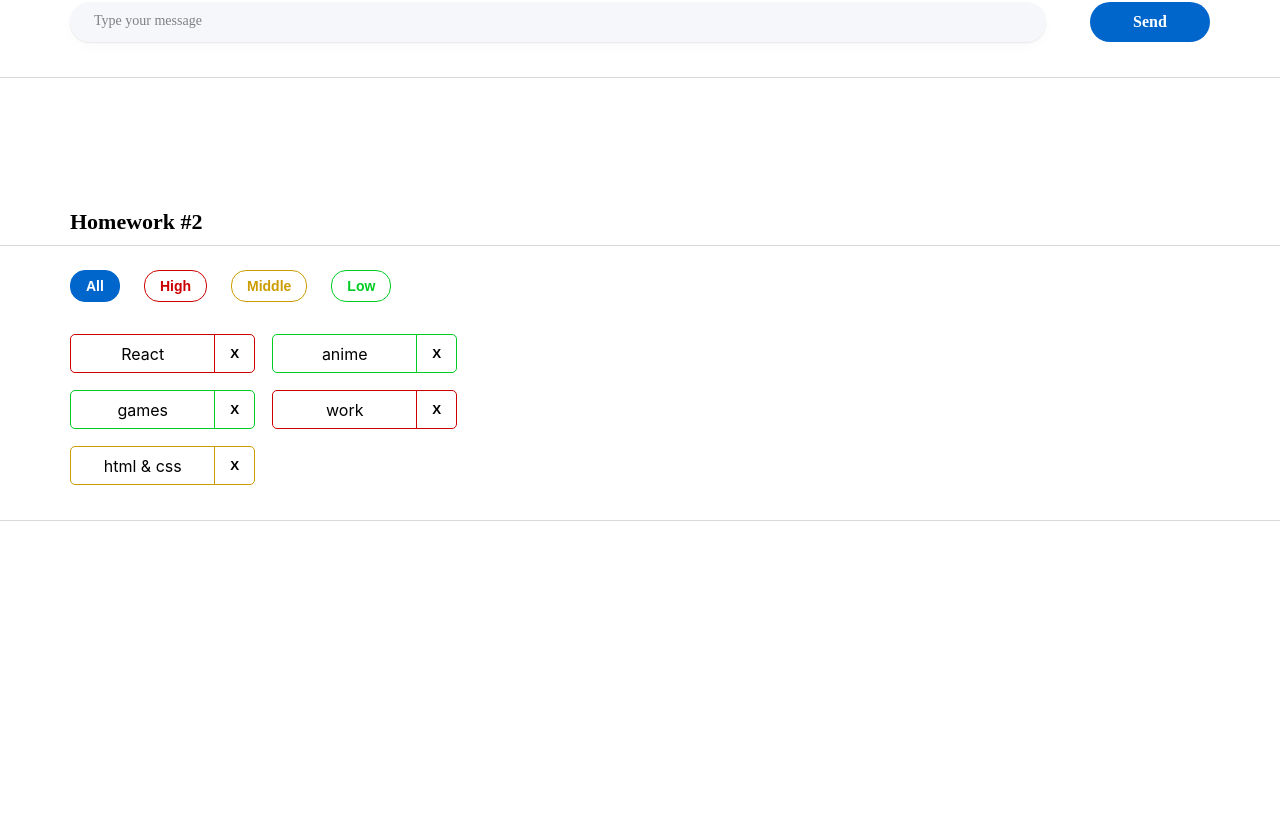
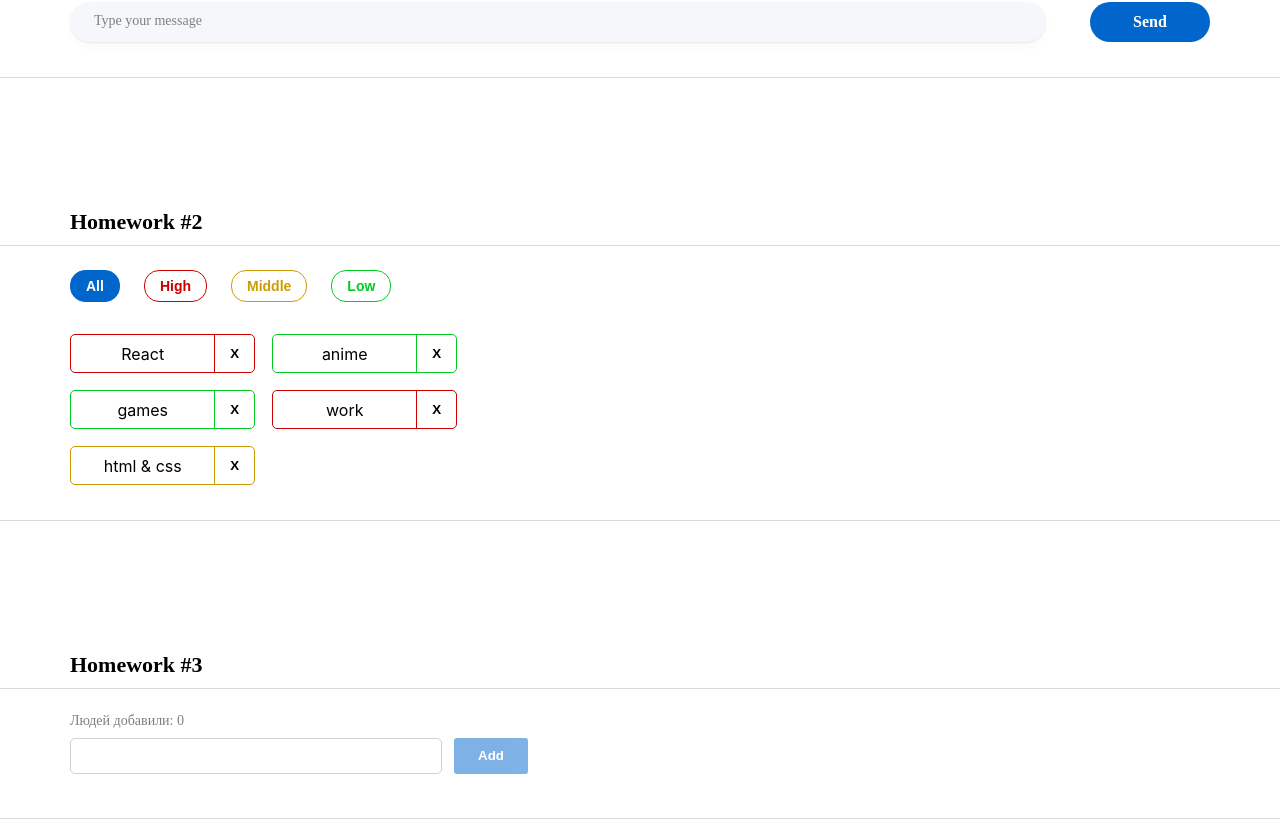
Before and after one commit to proffery/HomeWork, a React (Create React App) app: page / in a window 1280 px wide. Shown: the part 393-1212 px from the top of the page. Before the commit the page ends 914 px from the top, so only its background shows below. Built offline with nearby package versions, Linux system fonts and the light colour scheme.

Commit message:
HW3 isDone

```diff
--- a/src/s1-main/App.tsx
+++ b/src/s1-main/App.tsx
@@ -2,6 +2,7 @@
 import s from './App.module.css'
 import HW1 from '../s2-homeworks/hw01/HW1'
 import HW2 from '../s2-homeworks/hw02/HW2'
+import HW3 from '../s2-homeworks/hw03/HW3'
 
 function App() {
     return (
@@ -9,7 +10,7 @@
             <HW1/>
             {/*раскомментировать по ходу выполнения*/}
             <HW2/>
-            {/*<HW3/>*/}
+            <HW3/>
             {/*<HW4/>*/}
 
             {/*при выполнении дз 5 и более - закомментировать здесь дз 1-4, так как они есть внутри дз 5*/}
--- a/src/s2-homeworks/hw03/Greeting.module.css
+++ b/src/s2-homeworks/hw03/Greeting.module.css
@@ -1,35 +1,93 @@
 .greetingForm {
+  font-family: Montserrat;
+  font-size: 14px;
+  font-style: normal;
+  line-height: normal;
 }
 
 .inputAndButtonContainer {
+  display: flex;
+  gap: 12px;
+  padding: 9px 0;
 }
 
 .error {
+    color: #CC0000;
 }
 
 .input {
+  display: flex;
+  width: 372px;
+  height: 36px;
+  justify-content: center;
+  align-items: center;
+  flex-shrink: 0;
+  border-radius: 5px;
+  border: 1px solid #d1d1d1;
+  outline: none;
+  padding: 0 12px;
+  font-size: 16px;
+  font-weight: 500;
+  line-height: normal;
 }
 
 .input:focus {
+  color: #000;
 }
 
 .errorInput {
+  display: flex;
+  width: 372px;
+  height: 36px;
+  justify-content: center;
+  align-items: center;
+  flex-shrink: 0;
+  border-radius: 5px;
+  border: 1px solid #cc0000;
+  outline: none;
+  margin-bottom: 9px;
 }
 
 .button {
+  display: inline-flex;
+  height: 36px;
+  padding: 5px 24px;
+  justify-content: center;
+  align-items: center;
+  gap: 10px;
+  flex-shrink: 0;
+  border-radius: 3px;
+  background: #06c;
+  color: #fff;
+  font-weight: 600;
+  line-height: 20px;
+  text-transform: capitalize;
+  outline: none;
+  border: none;
 }
 
 .button:focus {
+    border: none;
+    outline: none;
 }
 
 .button:active {
+    border: none;
+    outline: none;
 }
 
 .button:disabled {
+    opacity: 0.5;
 }
 
 .text {
+  color: rgba(0, 0, 0, 0.5);
+  font-weight: 400;
+  line-height: normal;
 }
 
 .greeting {
+  color: #000;
+  font-weight: 500;
+  line-height: normal;
 }
--- a/src/s2-homeworks/hw03/Greeting.tsx
+++ b/src/s2-homeworks/hw03/Greeting.tsx
@@ -2,14 +2,14 @@
 import s from './Greeting.module.css'
 
 type GreetingPropsType = {
-    name: any // need to fix any
-    setNameCallback: any // need to fix any
-    addUser: any // need to fix any
-    onBlur: any // need to fix any
-    onEnter: any // need to fix any
-    error: any // need to fix any
-    totalUsers: any // need to fix any
-    lastUserName?: any // need to fix any
+    name: string // need to fix any
+    setNameCallback: (e: ChangeEvent<HTMLInputElement>) => void // need to fix any
+    addUser: () => void // need to fix any
+    onBlur: (e: ChangeEvent<HTMLInputElement>) => void// need to fix any
+    onEnter: (e: KeyboardEvent<HTMLInputElement>) => void // need to fix any
+    error: string // need to fix any
+    totalUsers: number // need to fix any
+    lastUserName?: string // need to fix any
 }
 
 // презентационная компонента (для верстальщика)
@@ -25,7 +25,7 @@
         lastUserName,
     } // деструктуризация пропсов
 ) => {
-    const inputClass = s.errorInput // need to fix with (?:)
+    const inputClass:string = error ? s.errorInput : s.input // need to fix with (?:)
 
     return (
         <div id={'hw3-form'} className={s.greetingForm}>
--- a/src/s2-homeworks/hw03/GreetingContainer.tsx
+++ b/src/s2-homeworks/hw03/GreetingContainer.tsx
@@ -3,18 +3,24 @@
 import { UserType } from './HW3'
 
 type GreetingContainerPropsType = {
-    users: any // need to fix any
-    addUserCallback: any // need to fix any
+    users: UserType[] // need to fix any
+    addUserCallback: (name: string) => void // need to fix any
 }
 
-export const pureAddUser = (name: any, setError: any, setName: any, addUserCallback: any) => {
+export const pureAddUser = (name: string, setError: (error: string) => void, setName: (name: string) => void, addUserCallback: (name: string) => void) => {
     // если имя пустое - показать ошибку, иначе - добавить юзера и очистить инпут
+    name === '' ? setError('Ошибка! Введите имя!') : addUserCallback(name); setName('')
 }
 
-export const pureOnBlur = (name: any, setError: any) => { // если имя пустое - показать ошибку
+
+export const pureOnBlur = (name: string, setError: any) => {
+    // если имя пустое - показать ошибку
+    name === '' && setError('Ошибка! Введите имя!')
 }
 
-export const pureOnEnter = (e: any, addUser: any) => { // если нажата кнопка Enter - добавить
+export const pureOnEnter = (e: KeyboardEvent, addUser: () => void) => {
+    // если нажата кнопка Enter - добавить
+    e.key === 'Enter' && addUser()
 }
 
 // более простой и понятный для новичков
@@ -26,12 +32,11 @@
     addUserCallback,
 }) => {
     // деструктуризация пропсов
-    const [name, setName] = useState<any>('') // need to fix any
-    const [error, setError] = useState<any>('') // need to fix any
+    const [name, setName] = useState<string>('') // need to fix any
+    const [error, setError] = useState<string>('') // need to fix any
 
-    const setNameCallback = (e: any) => { // need to fix any
-        setName('some name') // need to fix
-
+    const setNameCallback = (e: ChangeEvent<HTMLInputElement>) => { // need to fix any
+        setName(e.currentTarget.value) // need to fix
         error && setError('')
     }
     const addUser = () => {
@@ -42,12 +47,12 @@
         pureOnBlur(name, setError)
     }
 
-    const onEnter = (e: any) => {
+    const onEnter = (e: KeyboardEvent) => {
         pureOnEnter(e, addUser)
     }
 
-    const totalUsers = 0 // need to fix
-    const lastUserName = 'some name' // need to fix
+    const totalUsers:number = users.length // need to fix
+    const lastUserName:string = users.length > 0 ? users[users.length - 1].name : '' // need to fix
 
     return (
         <Greeting
--- a/src/s2-homeworks/hw03/HW3.tsx
+++ b/src/s2-homeworks/hw03/HW3.tsx
@@ -19,20 +19,22 @@
 
 // types
 export type UserType = {
-    _id: any // need to fix any
-    name: any // need to fix any
+    _id: string // need to fix any
+    name: string // need to fix any
 }
 
-export const pureAddUserCallback = (name: any, setUsers: any, users: any) => { // need to fix any
-    const user = { // need to fix
+export const pureAddUserCallback = (name: string, setUsers: (users: UserType[]) => void, users: UserType[]) => { // need to fix any
+    const user = {
+        _id: v1(),
+        name: name
     }
     setUsers([...users, user])
 }
 
 const HW3 = () => {
-    const [users, setUsers] = useState<any>([]) // need to fix any
+    const [users, setUsers] = useState<UserType[]>([]) // need to fix any
 
-    const addUserCallback = (name: any) => { // need to fix any
+    const addUserCallback = (name: string) => { // need to fix any
         pureAddUserCallback(name, setUsers, users)
     }
 
```
